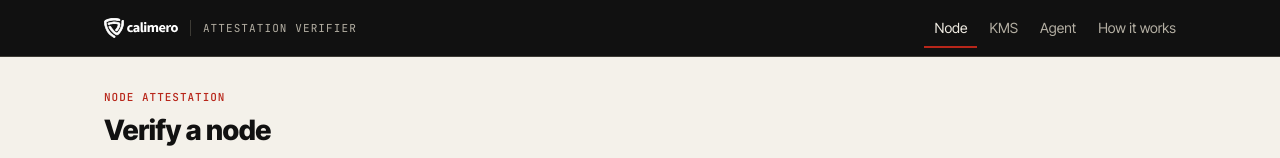
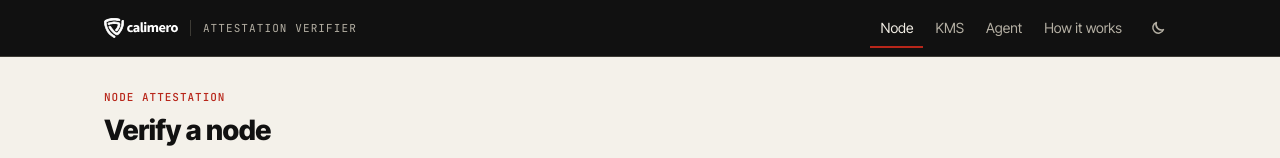
Before and after one commit to calimero-network/mero-tee, a React (Vite) app in the folder attestation-verifier/: page /mero-tee in a window 1280 px wide. Shown: the top 158 px of the page. Built offline with nearby package versions, Linux system fonts and the light colour scheme.

Commit message:
feat(attestation-verifier): light by default with a dark-mode switch; say when the policy shown is only the closest (#581)

```diff
--- a/attestation-verifier/index.html
+++ b/attestation-verifier/index.html
@@ -8,6 +8,17 @@
   <meta name="description" content="Verify mero-kms and mero-tee node attestations against official Calimero release policy using Intel Trust Authority.">
   <meta name="theme-color" content="#111111">
   <meta name="color-scheme" content="light dark">
+  <script>
+    // The saved theme before first paint (Layout.jsx's switch writes it): light
+    // unless someone chose dark. Storage can throw when blocked.
+    (function () {
+      try {
+        if (localStorage.getItem('calimero-verifier-theme') === 'dark') {
+          document.documentElement.setAttribute('data-theme', 'dark');
+        }
+      } catch (e) {}
+    })();
+  </script>
 
   <!-- Open Graph -->
   <meta property="og:type" content="website">
--- a/attestation-verifier/src/components/Layout.jsx
+++ b/attestation-verifier/src/components/Layout.jsx
@@ -1,3 +1,4 @@
+import { useState } from 'react';
 import { Link, NavLink, Outlet } from 'react-router-dom';
 import calimeroLogo from '../assets/calimero-logo.svg';
 
@@ -16,6 +17,46 @@ const FOOT = [
   { label: 'calimero.network', href: 'https://calimero.network' },
 ];
 
+const THEME_KEY = 'calimero-verifier-theme';
+
+/** Light by default; dark only when chosen here. index.html applies the saved
+ * choice before first paint, so this reads the attribute it set. */
+function ThemeSwitch() {
+  const [dark, setDark] = useState(() => document.documentElement.getAttribute('data-theme') === 'dark');
+  const toggle = () => {
+    const next = !dark;
+    if (next) document.documentElement.setAttribute('data-theme', 'dark');
+    else document.documentElement.removeAttribute('data-theme');
+    try {
+      localStorage.setItem(THEME_KEY, next ? 'dark' : 'light');
+    } catch {
+      // Blocked storage: the choice lasts for this page only.
+    }
+    setDark(next);
+  };
+  return (
+    <button
+      type="button"
+      className="bar__theme"
+      onClick={toggle}
+      aria-pressed={dark}
+      aria-label={dark ? 'Light theme' : 'Dark theme'}
+      title={dark ? 'Light theme' : 'Dark theme'}
+    >
+      {dark ? (
+        <svg viewBox="0 0 16 16" aria-hidden="true" focusable="false">
+          <circle cx="8" cy="8" r="3" />
+          <path d="M8 1.5v1.5M8 13v1.5M1.5 8H3M13 8h1.5M3.4 3.4l1 1M11.6 11.6l1 1M3.4 12.6l1-1M11.6 4.4l1-1" />
+        </svg>
+      ) : (
+        <svg viewBox="0 0 16 16" aria-hidden="true" focusable="false">
+          <path d="M13.5 9.6A5.5 5.5 0 0 1 6.4 2.5a5.5 5.5 0 1 0 7.1 7.1Z" />
+        </svg>
+      )}
+    </button>
+  );
+}
+
 export function Layout() {
   return (
     <div className="shell">
@@ -26,11 +67,14 @@ export function Layout() {
             <img src={calimeroLogo} alt="Calimero" />
             <span className="bar__name">Attestation verifier</span>
           </Link>
-          <nav className="bar__nav" aria-label="Main">
-            {NAV.map(({ to, label }) => (
-              <NavLink key={to} to={to}>{label}</NavLink>
-            ))}
-          </nav>
+          <div className="bar__end">
+            <nav className="bar__nav" aria-label="Main">
+              {NAV.map(({ to, label }) => (
+                <NavLink key={to} to={to}>{label}</NavLink>
+              ))}
+            </nav>
+            <ThemeSwitch />
+          </div>
         </div>
       </header>
       <main id="main" className="main">
--- a/attestation-verifier/src/components/result/ResultView.jsx
+++ b/attestation-verifier/src/components/result/ResultView.jsx
@@ -220,7 +220,13 @@ export function ResultView({ kind, state, onRetry }) {
           }
           token={result.ita_token}
           policy={profile ? result.policiesByProfile?.[profile] : null}
-          policyTitle={profile ? `Published policy · ${tag} · ${profile}` : undefined}
+          policyTitle={
+            profile
+              ? model.comparison?.matched
+                ? `Published policy · ${tag} · ${profile}`
+                : `Closest published policy · ${tag} · ${profile} (no profile matches)`
+              : undefined
+          }
         />
       </section>
     </>
--- a/attestation-verifier/src/index.css
+++ b/attestation-verifier/src/index.css
@@ -1,7 +1,9 @@
 /*
  * The verifier in the Calimero consoles' design: paper ground, cream surfaces,
  * hairline rules, ink and seal red; square corners; Inter Tight with JetBrains
- * Mono for labels and values. Light by default, dark from the system setting.
+ * Mono for labels and values. Light by default for everyone; dark only when
+ * chosen with the switch in the bar (html[data-theme="dark"], kept in
+ * localStorage; see index.html and Layout.jsx).
  */
 
 :root {
@@ -39,8 +41,7 @@
   color-scheme: light;
 }
 
-@media (prefers-color-scheme: dark) {
-  :root {
+:root[data-theme="dark"] {
   --paper: #121211;
   --card: #1c1b18;
   --sunken: #171715;
@@ -69,7 +70,6 @@
   --bar-line: #34322d;
   --on-ink: #121211;
   color-scheme: dark;
-  }
 }
 
 *,
@@ -238,6 +238,40 @@ pre {
 .bar__nav a.active {
   color: var(--bar-ink);
   border-bottom-color: var(--seal);
+}
+
+.bar__end {
+  display: flex;
+  align-items: center;
+  gap: 4px 18px;
+  flex-wrap: wrap;
+}
+
+.bar__theme {
+  display: inline-grid;
+  place-items: center;
+  width: 36px;
+  height: 36px;
+  padding: 0;
+  color: var(--bar-ink-2);
+  background: none;
+  border: 1px solid transparent;
+  cursor: pointer;
+}
+
+.bar__theme:hover {
+  color: var(--bar-ink);
+  border-color: var(--bar-line);
+}
+
+.bar__theme svg {
+  width: 16px;
+  height: 16px;
+  fill: none;
+  stroke: currentColor;
+  stroke-width: 1.5;
+  stroke-linecap: round;
+  stroke-linejoin: round;
 }
 
 .bar :focus-visible {
```
Lines whose indentation alone changed are shown as unchanged.
